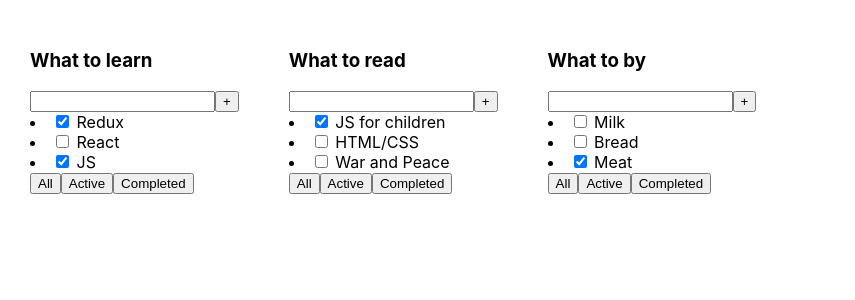
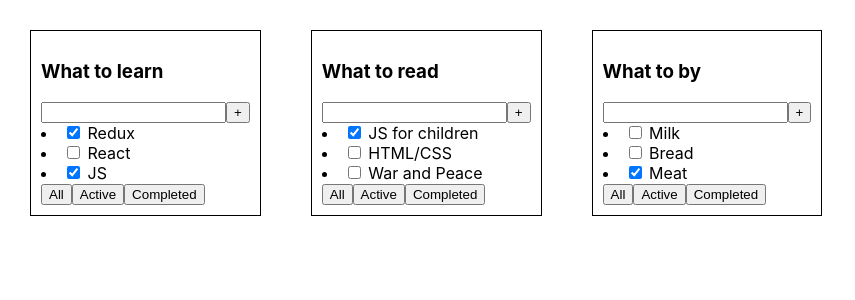
Before and after one commit to shevchenkooleg/it-incubator-todolist-ts, a React (Create React App) app: page / in a window 1280 px wide. Shown: the top 300 px of the page, without its empty margins (0-855 px from the left). Built offline with nearby package versions, Linux system fonts and the light colour scheme.

Commit message:
some styles implement

```diff
--- /dev/null
+++ b/src/TodoList/TasksArea/TodoList.module.css
@@ -0,0 +1,6 @@
+.content {
+    border-style: solid;
+    border-color: black;
+    border-width: 1px;
+    padding: 10px;
+}
--- a/src/TodoList/TodoList.tsx
+++ b/src/TodoList/TodoList.tsx
@@ -2,6 +2,7 @@ import React from 'react';
 import Header from "./Header/Header";
 import ButtonsBar from "./ButtonsBar/ButtonsBar";
 import TasksArea from "./TasksArea/TasksArea";
+import style from './TasksArea/TodoList.module.css'
 
 
 export type TodoListPropsType = {
@@ -20,7 +21,7 @@ const TodoList = (props: TodoListPropsType) => {
     // console.log(props.tasks)
 
     return (
-        <div>
+        <div className={style.content}>
             <Header title={props.title} />
             <TasksArea tasks={props.tasks} />
             <ButtonsBar/>
```
